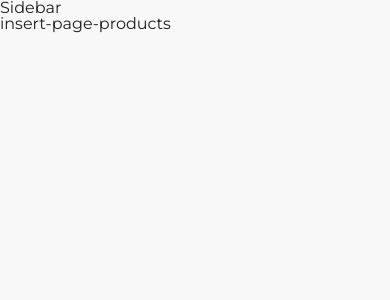
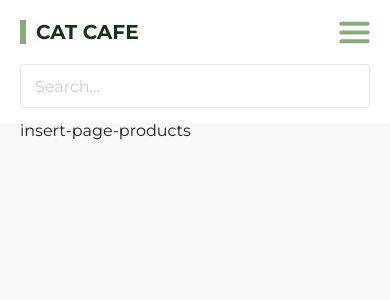
Before and after one commit to gabriellaribeirocosta/Cat-Cafe, a React (Vite) app in the folder frontend/: page / in a window 390 px wide. Shown: the top 300 px of the page. Built offline with nearby package versions, Linux system fonts and the light colour scheme; no server answers; sample sign-in values are in the browser's storage.

Commit message:
feat: add Sidebar and Header to Stardard layout

```diff
--- a/frontend/src/components/MainContent/style.module.css
+++ b/frontend/src/components/MainContent/style.module.css
@@ -1,2 +1,9 @@
 .MainContent {
+  padding: 10px 30px;
 }
+
+@media screen and (max-width: 768px) {
+  .MainContent {
+    padding: 0px 20px;
+  }
+}
--- a/frontend/src/layouts/StandardLayout/index.tsx
+++ b/frontend/src/layouts/StandardLayout/index.tsx
@@ -1,13 +1,21 @@
 import { Outlet } from 'react-router-dom'
+
 import MainContent from '../../components/MainContent'
+import Sidebar from '../../components/Sidebar'
+import Header from '../../components/Header'
+
+import style from './style.module.css'
 
 const StandardLayout = () => {
   return (
     <>
-      <aside>Sidebar</aside>
-      <MainContent>
-        <Outlet />
-      </MainContent>
+      <Sidebar />
+      <div className={style.StandardLayout}>
+        <Header />
+        <MainContent>
+          <Outlet />
+        </MainContent>
+      </div>
     </>
   )
 }
--- /dev/null
+++ b/frontend/src/layouts/StandardLayout/style.module.css
@@ -0,0 +1,9 @@
+.StandardLayout {
+  margin-left: 270px;
+}
+
+@media screen and (max-width: 768px) {
+  .StandardLayout {
+    margin-left: 0;
+  }
+}
```
